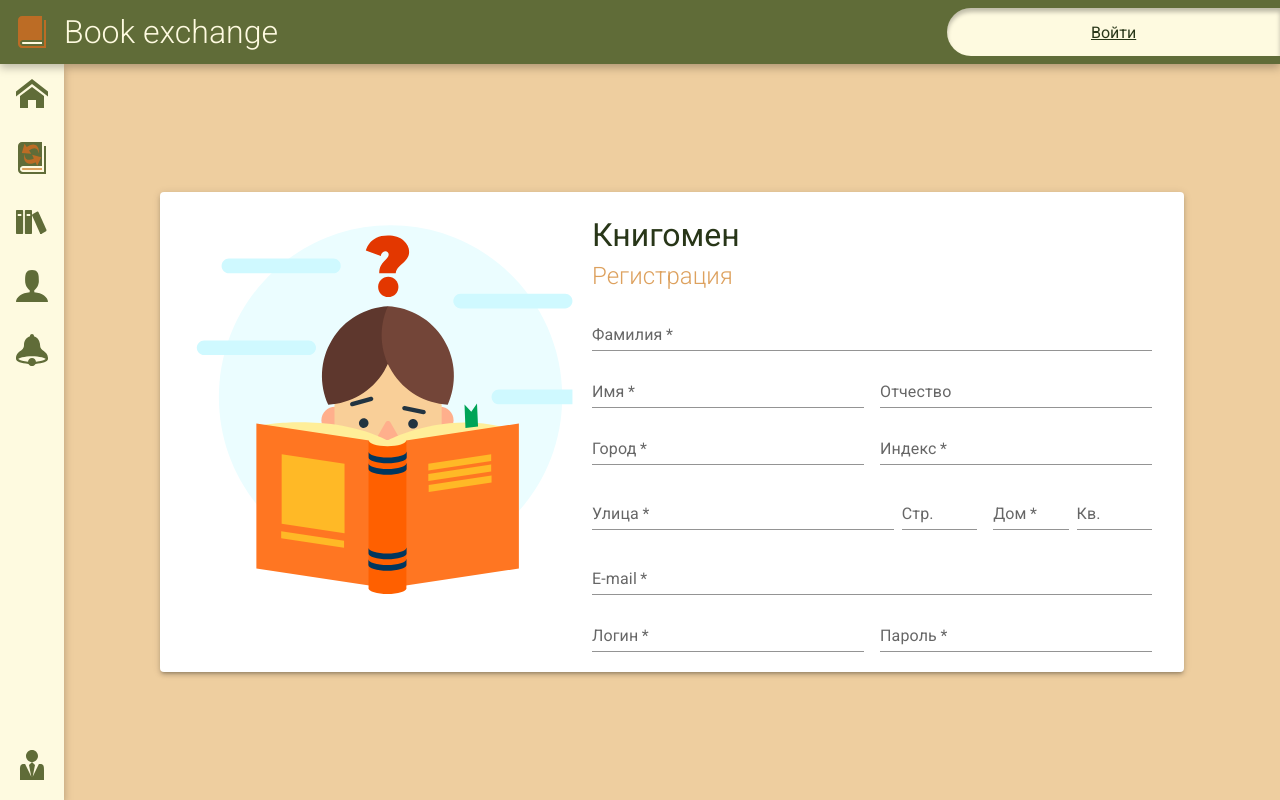
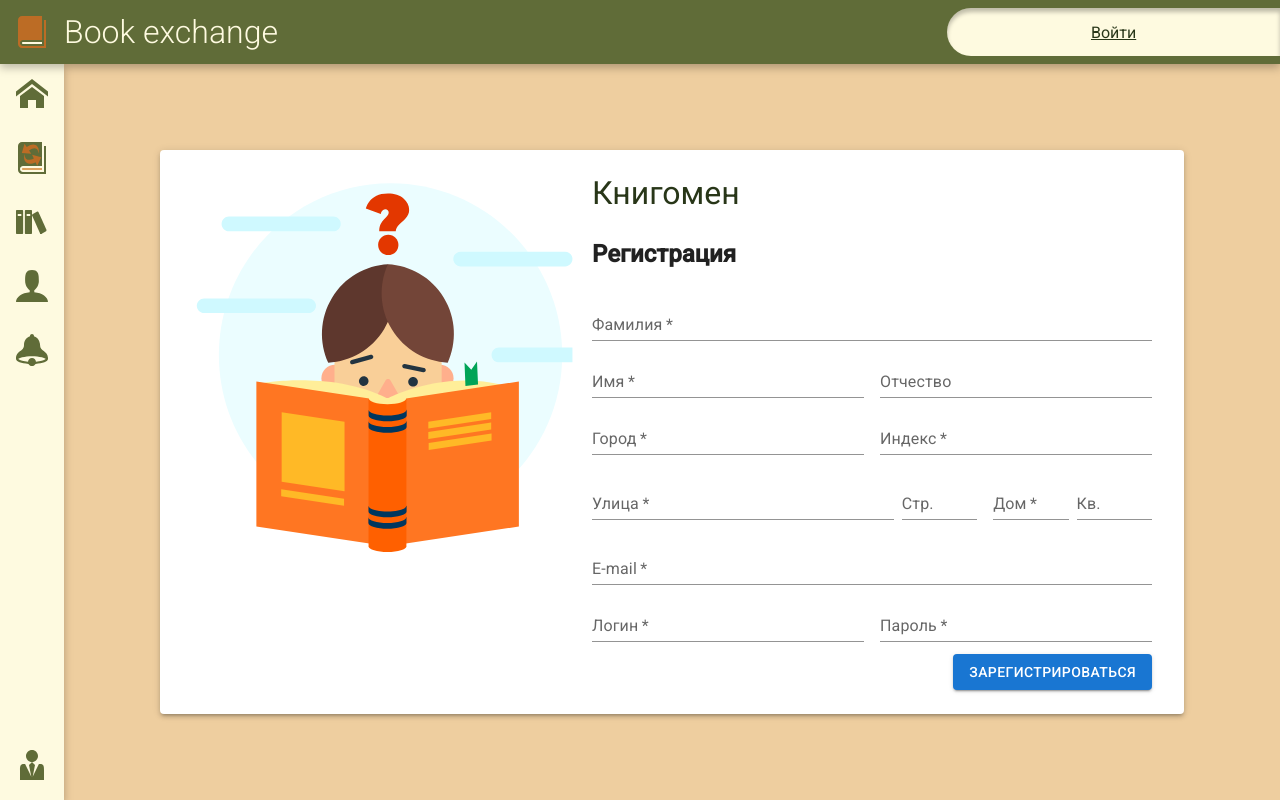
Before and after one commit to jorjif/LI.BooksService.Frontend, a React (Create React App) app: page / in a window 1280 px wide. Built offline with nearby package versions, Linux system fonts and the light colour scheme; what @material-ui/styled-engine would draw is missing.

Commit message:
ss-26 forgot register button. Added it

```diff
--- a/src/components/registerPage/registration.scss
+++ b/src/components/registerPage/registration.scss
@@ -1,5 +1,12 @@
 @use "../../variables" as var;
-.page_mainPage {
+@use "../mainPage/mainPage.scss";
+.page_registerPage {
+  &_paper {
+    @extend .page_mainPage_paper;
+  }
+  &_icon {
+    @extend .page_mainPage_icon;
+  }
   &_h1 {
     margin: 8px 0;
     color: var.$font-green;
@@ -10,4 +17,8 @@
     color: var.$biege;
     font-weight: 300;
   }
+
+  &_button {
+    @extend .page_mainPage_button;
+  }
 }
--- a/src/components/registerPage/registration.tsx
+++ b/src/components/registerPage/registration.tsx
@@ -1,4 +1,4 @@
-import { Paper } from "@material-ui/core";
+import { Button, Paper } from "@material-ui/core";
 import React from "react";
 import "./registration.scss";
 import { ReactComponent as Kid } from "../mainPage/kid.svg";
@@ -13,12 +13,24 @@ const Registration: React.FC = () => {
     alignItems: "flex-start",
   };
   return (
-    <Paper elevation={3} className="page_mainPage_paper">
-      <Kid className="page_mainPage_icon" />
+    <Paper elevation={3} className="page_registerPage_paper">
+      <Kid className="page_registerPage_icon" />
       <Box sx={boxStyles}>
-        <h1 className="page_mainPage_h1">Книгомен</h1>
-        <h2 className="page_mainPage_h2">Регистрация</h2>
+        <h1 className="page_registerPage_h1">Книгомен</h1>
+        <h2 className="page_regiserPage_h2">Регистрация</h2>
         <RegisterInput />
+        <Box
+          sx={{
+            display: "flex",
+            justifyContent: "flex-end",
+            width: "100%",
+            m: "8px 0",
+          }}
+        >
+          <Button variant="contained" className="page_registerPage_button">
+            Зарегистрироваться
+          </Button>
+        </Box>
       </Box>
     </Paper>
   );
```
